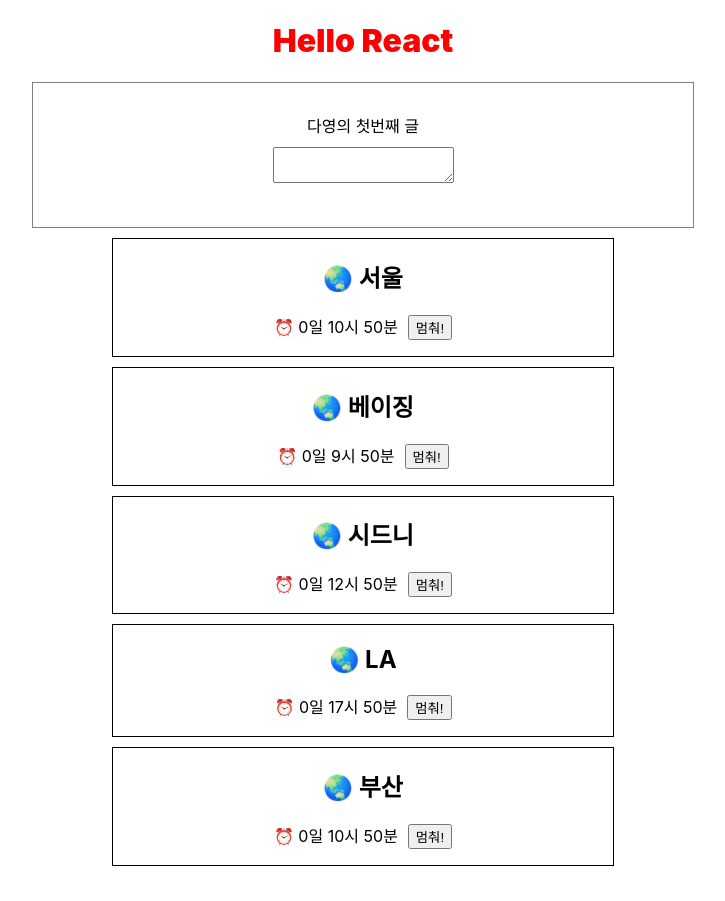
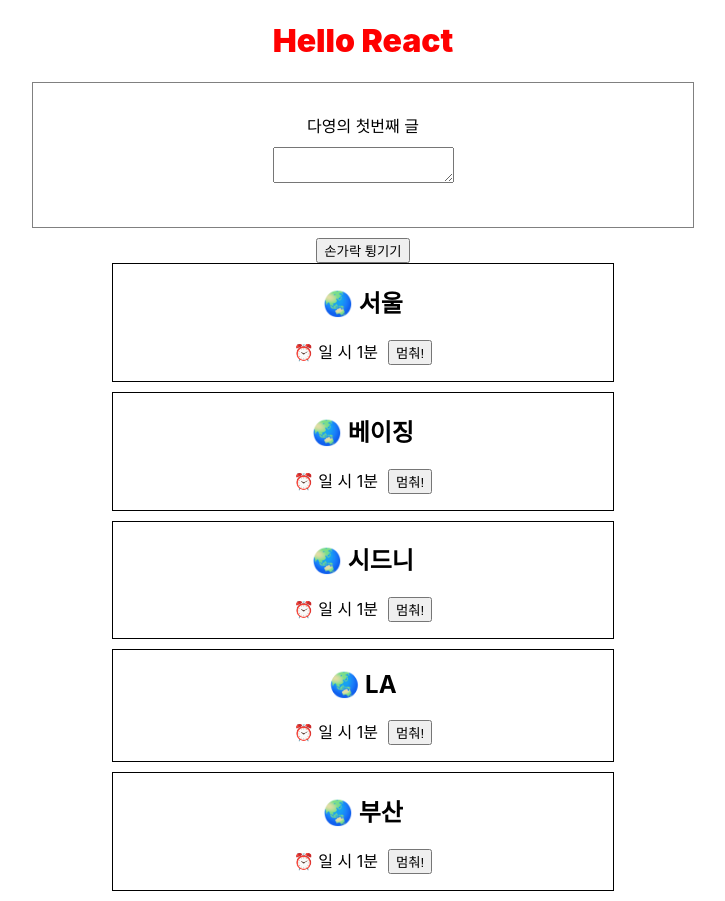
Before and after one commit to dayowoo/REACT_Study, a React (Create React App) app in the folder lion-app/: page / in a window 1280 px wide. Shown: the whole page, without its empty margins (277-1002 px from the left). Before the commit the page ends 876 px from the top, so only its background shows below. Built offline with nearby package versions, Linux system fonts and the light colour scheme.

Commit message:
lifecycle (2)

```diff
--- a/lion-app/src/App.js
+++ b/lion-app/src/App.js
@@ -46,6 +46,12 @@ class WorldClock extends React.Component {
       minute: 0,
       stop: false,    //처음에 안멈춰있기 때문
     }
+    console.log("  Child) 시작합니다.")
+  }
+
+
+
+  componentDidMount() {
     //this.setState : state 변경
     // 절대 안됨!! this.state.minute +=1; ->변화 감지를 못하기 때문 ->새로운거를 덮어씌워서 뭐가 변했는지 확실히 알게 함.
     this.timer = setInterval( ()=>{
@@ -56,7 +62,17 @@ class WorldClock extends React.Component {
             ?{hour: state.hour+1, minute:0}
             :{minute: state.minute+1})
     ))
-    },100)
+    },5000)
+    console.log("  Child) 마운트 되었습니다.")
+  }
+
+  componentDidUpdate() {
+    console.log("  Child) 업데이트!")
+  }
+
+  componentWillUnmount() {
+    console.log("  Child) 언마운트!")
+    clearInterval(this.timer)
   }
 
   handlingClik = (event) => {
@@ -91,6 +107,8 @@ class WorldClock extends React.Component {
   }
 }
 
+
+// 부모 Component
 class App extends React.Component {
 
   constructor(props) {
@@ -103,12 +121,26 @@ class App extends React.Component {
       ['부산', 0, 10],
     ]
     this.state = {
-      content: ''
+      content: '',
+      show: true,
     }
+    console.log("Parent) 시작합니다.")
+  }
+
+  componentDidMount() {
+    console.log("Parent) 마운트 되었습니다.")
+  }
+
+  componentDidUpdate() {
+    console.log("Parent) 업데이트!")
   }
 
   handlingChange = (event) => {
     this.setState({content: event.target.value})
+  }
+
+  handlingClik = (event) => {
+    this.setState((prevState)=>({show: !prevState.show}))
   }
 
   render() {
@@ -123,11 +155,13 @@ class App extends React.Component {
             <textarea value={this.state.content} onChange={this.handlingChange}></textarea>
           </div>
         </div>
-          {this.cityTimeData.map((citytime, index)=>
-          <WorldClock city= {citytime[0]} day={citytime[1]} hour={citytime[2]} key={index}/>
+        <button onClick={this.handlingClik}>손가락 튕기기</button>
+        { this.state.show &&
+          this.cityTimeData.map((citytime, index)=>
+          <WorldClock city={citytime[0]} time={citytime[1]} key={index} />
           )
           }
-      </div>
+        </div>
     );
     }
   }
```
